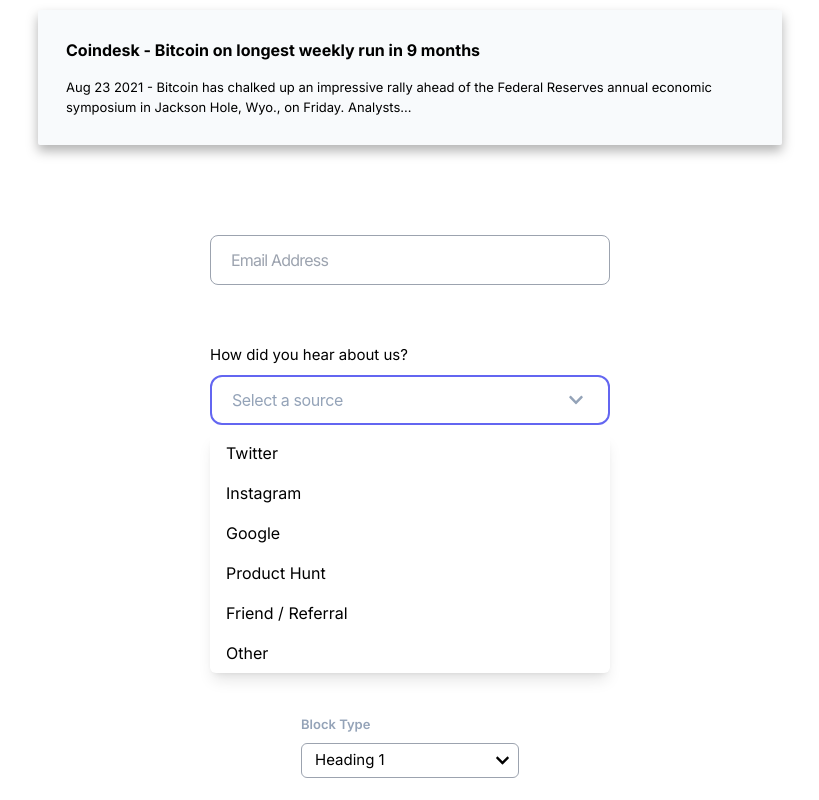
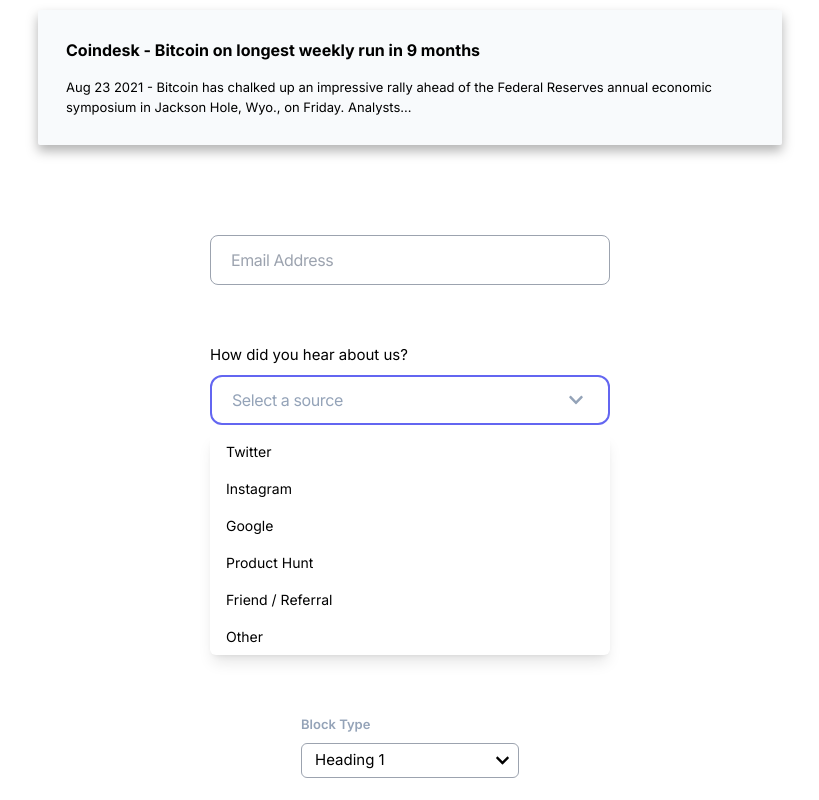
Before and after one commit to Devrajsinh-Jhala/Internship-Project, a React (Create React App) app: page / in a window 1280 px wide. Both pictures are taken after a click on the button "Select a source". Shown: the part 5862-6662 px from the top of the page, without its empty margins (230-1049 px from the left). Built offline with nearby package versions, Linux system fonts and the light colour scheme.

Commit message:
Added few changes

```diff
--- a/src/components/DropDown.jsx
+++ b/src/components/DropDown.jsx
@@ -18,7 +18,7 @@
         </p>
         <button
           onClick={handleClick}
-          className={`inline-flex items-center tracking-tight focus:border-2 focus:border-indigo-500 ${
+          className={`inline-flex items-center tracking-tight focus:border-2 font-inter focus:border-indigo-500 ${
             input !== "Select a source" ? "text-back" : "text-slate-400"
           } justify-between w-[400px] rounded-xl border border-gray-400 pl-[20px] h-[50px] py-[20px]`}
         >
@@ -35,7 +35,7 @@
                 setInput("Twitter");
                 setIsOpen(false);
               }}
-              className="cursor-pointer block hover:bg-slate-50 py-2 px-4 "
+              className="cursor-pointer text-[14px] block hover:bg-slate-50 py-2 px-4 "
             >
               Twitter
             </div>
@@ -44,7 +44,7 @@
                 setInput("Instagram");
                 setIsOpen(false);
               }}
-              className="cursor-pointer block hover:bg-slate-50 py-2 px-4 "
+              className="cursor-pointer text-[14px] block hover:bg-slate-50 py-2 px-4 "
             >
               Instagram
             </div>
@@ -53,7 +53,7 @@
                 setInput("Google");
                 setIsOpen(false);
               }}
-              className="cursor-pointer hover:bg-slate-50 py-2 px-4 "
+              className="cursor-pointer text-[14px] hover:bg-slate-50 py-2 px-4 "
             >
               Google
             </div>
@@ -62,7 +62,7 @@
                 setInput("Product Hunt");
                 setIsOpen(false);
               }}
-              className="cursor-pointer hover:bg-slate-50 py-2 px-4 "
+              className="cursor-pointer text-[14px] hover:bg-slate-50 py-2 px-4 "
             >
               Product Hunt
             </div>
@@ -71,7 +71,7 @@
                 setInput("Friend / Referral");
                 setIsOpen(false);
               }}
-              className="cursor-pointer hover:bg-slate-50 py-2 px-4 "
+              className="cursor-pointer text-[14px] hover:bg-slate-50 py-2 px-4 "
             >
               Friend / Referral
             </div>
@@ -80,7 +80,7 @@
                 setInput("Other");
                 setIsOpen(false);
               }}
-              className="cursor-pointer hover:bg-slate-50 py-2 px-4 "
+              className="cursor-pointer text-[14px] hover:bg-slate-50 py-2 px-4 "
             >
               Other
             </div>
--- a/src/components/InputElement.jsx
+++ b/src/components/InputElement.jsx
@@ -5,7 +5,7 @@
     <div className="flex flex-col items-center justify-center mt-[50px] mb-[50px]">
       <div>
         <input
-          className="w-[400px] tracking-tighter font-inter pl-[20px] border border-gray-400 rounded-lg  focus:outline-none py-[20px] h-[50px] "
+          className="w-[400px] tracking-tight font-inter pl-[20px] border border-gray-400 rounded-lg  focus:outline-none py-[20px] h-[50px] "
           type="email"
           name="email"
           placeholder="Email Address"
```
